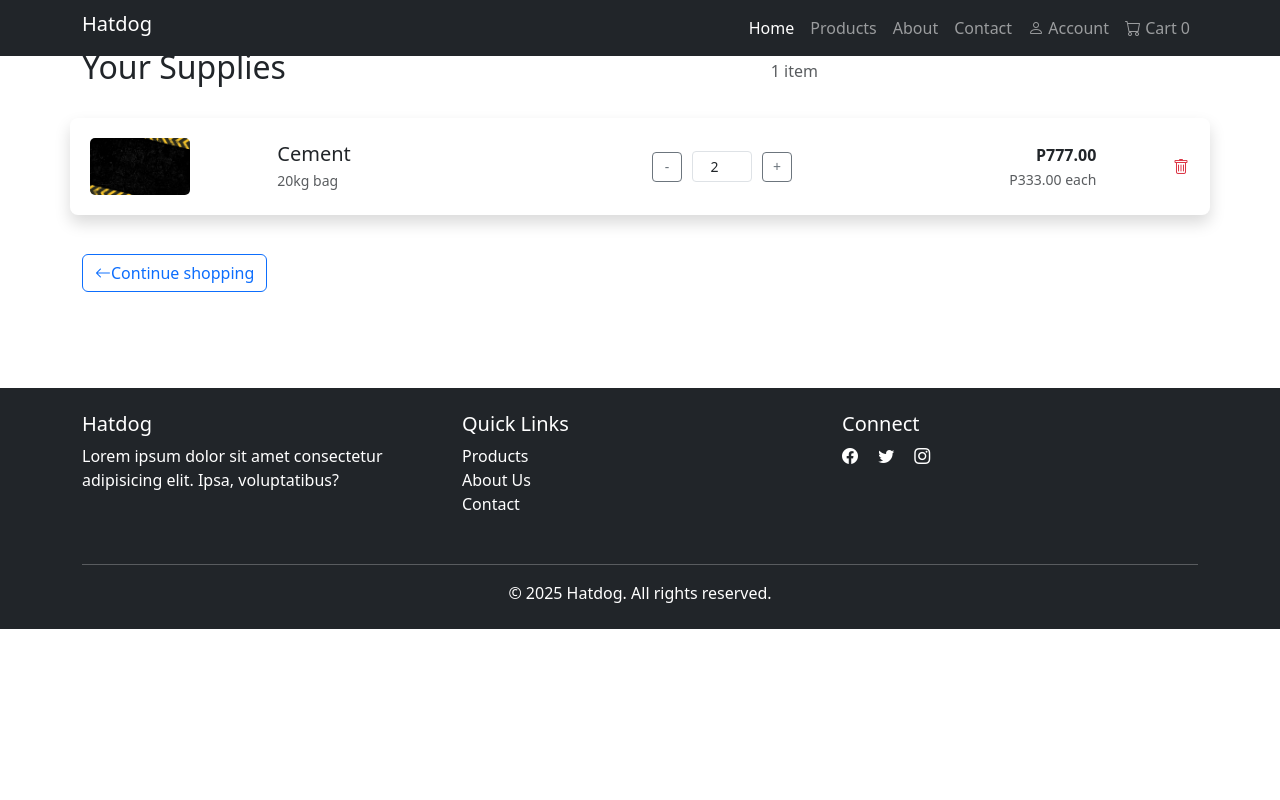
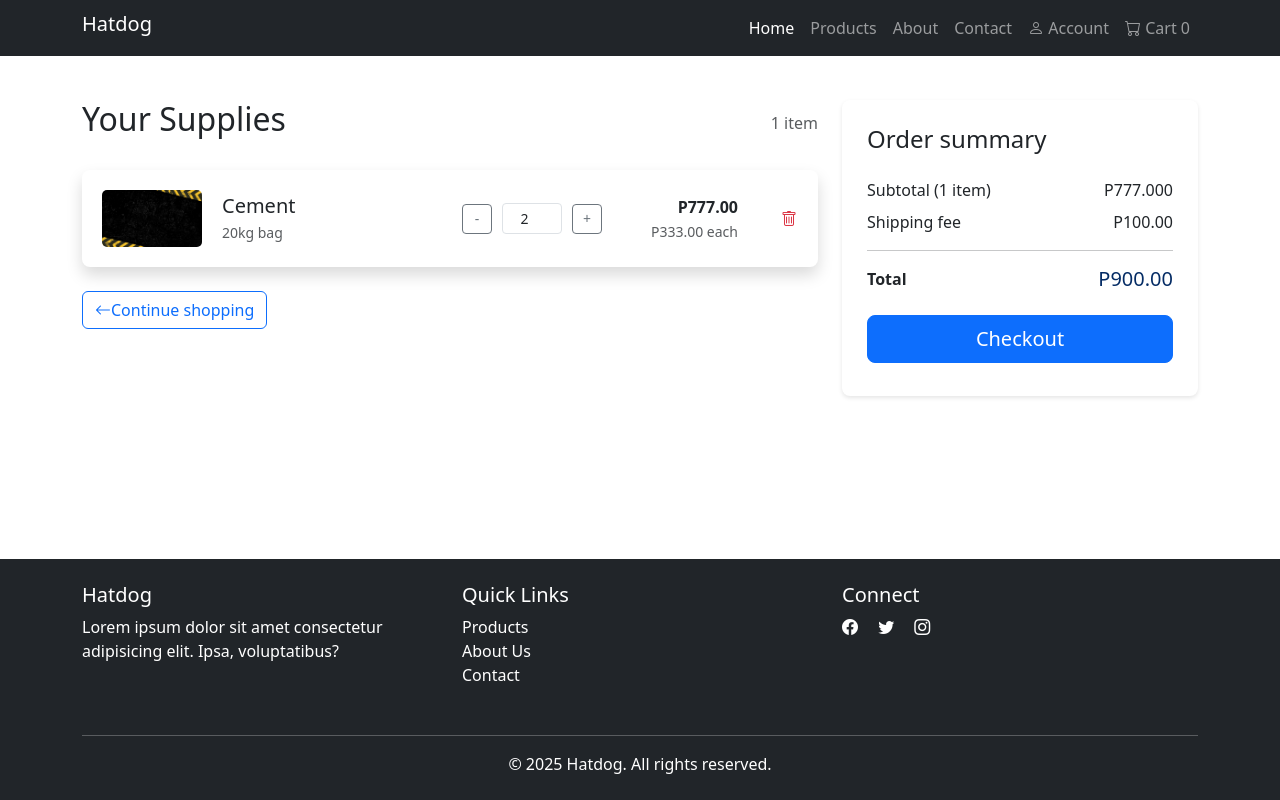
Before and after one commit to georgedonayre/cmsc110-mp2, a plain HTML site: page cart.html in a window 1280 px wide. Drawn offline with nearby package versions, Linux system fonts and the light colour scheme.

Commit message:
feat: order summary

```diff
--- a/cart.html
+++ b/cart.html
@@ -13,6 +13,18 @@
       href="https://cdn.jsdelivr.net/npm/bootstrap-icons@1.11.3/font/bootstrap-icons.min.css"
     />
     <style>
+      html,
+      body {
+        height: 100%;
+      }
+      body {
+        display: flex;
+        flex-direction: column;
+      }
+      main {
+        flex: 1;
+        margin-top: 100px;
+      }
       .cart-item {
         background: white;
         border-radius: 8px;
@@ -37,6 +49,15 @@
       .quality-control input {
         width: 60px;
         text-align: center;
+      }
+
+      .order-summary {
+        background: white;
+        border-radius: 8px;
+        padding: 25px;
+        box-shadow: 0 2px 4px rgba(0, 0, 0, 0.1);
+        position: sticky;
+        top: 90px;
       }
     </style>
   </head>
@@ -89,13 +110,12 @@
         </div>
       </nav>
     </header>
-    <main class="container py-5">
+    <main class="container">
       <div class="row">
         <div class="col-lg-8">
           <div class="d-flex justify-content-between align-items-center mb-4">
             <h2>Your Supplies</h2>
             <span class="text-muted">1 item</span>
-          </div>
           </div>
           <div class="cart-item shadow">
             <div class="row align-items-center">
@@ -133,6 +153,27 @@
             <a href="products.html" class="btn btn-outline-primary"
               ><i class="bi bi-arrow-left"></i>Continue shopping</a
             >
+          </div>
+        </div>
+
+        <div class="col-lg-4 mt-4 mt-lg-0">
+          <div class="order-summary">
+            <h4 class="mb-4">Order summary</h4>
+            <div class="d-flex justify-content-between mb-2">
+              <span>Subtotal (1 item)</span>
+              <span>P777.000</span>
+            </div>
+            <div class="d-flex justify-content-between mb-2">
+              <span>Shipping fee</span>
+              <span>P100.00</span>
+            </div>
+            <hr />
+            <div class="d-flex justify-content-between mb-4">
+              <strong>Total</strong>
+              <strong class="text-primary-emphasis h5 mb-0">P900.00</strong>
+            </div>
+            <button class="btn btn-primary w-100 btn-lg mb-2">Checkout</button>
+          </div>
         </div>
       </div>
 
```
Lines whose indentation alone changed are shown as unchanged.
